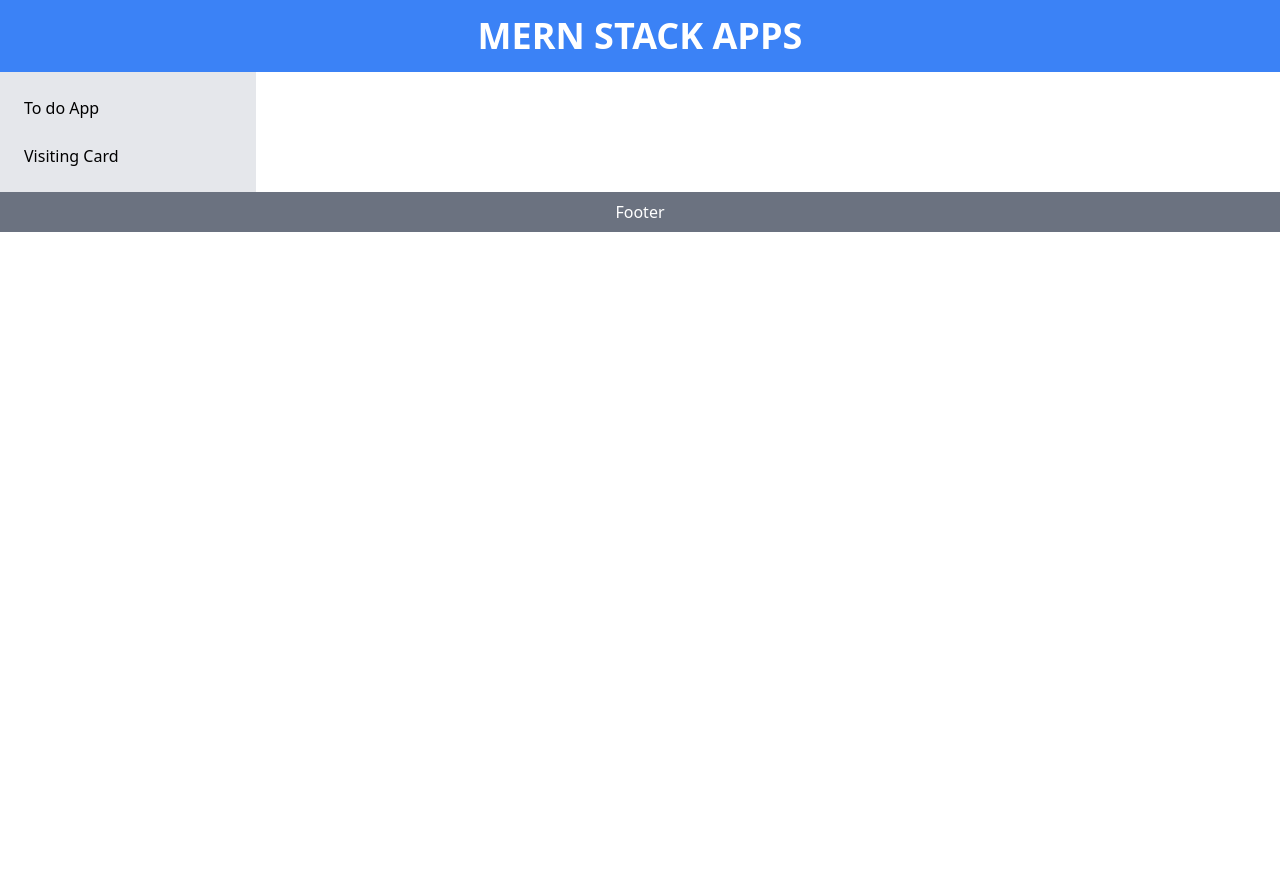
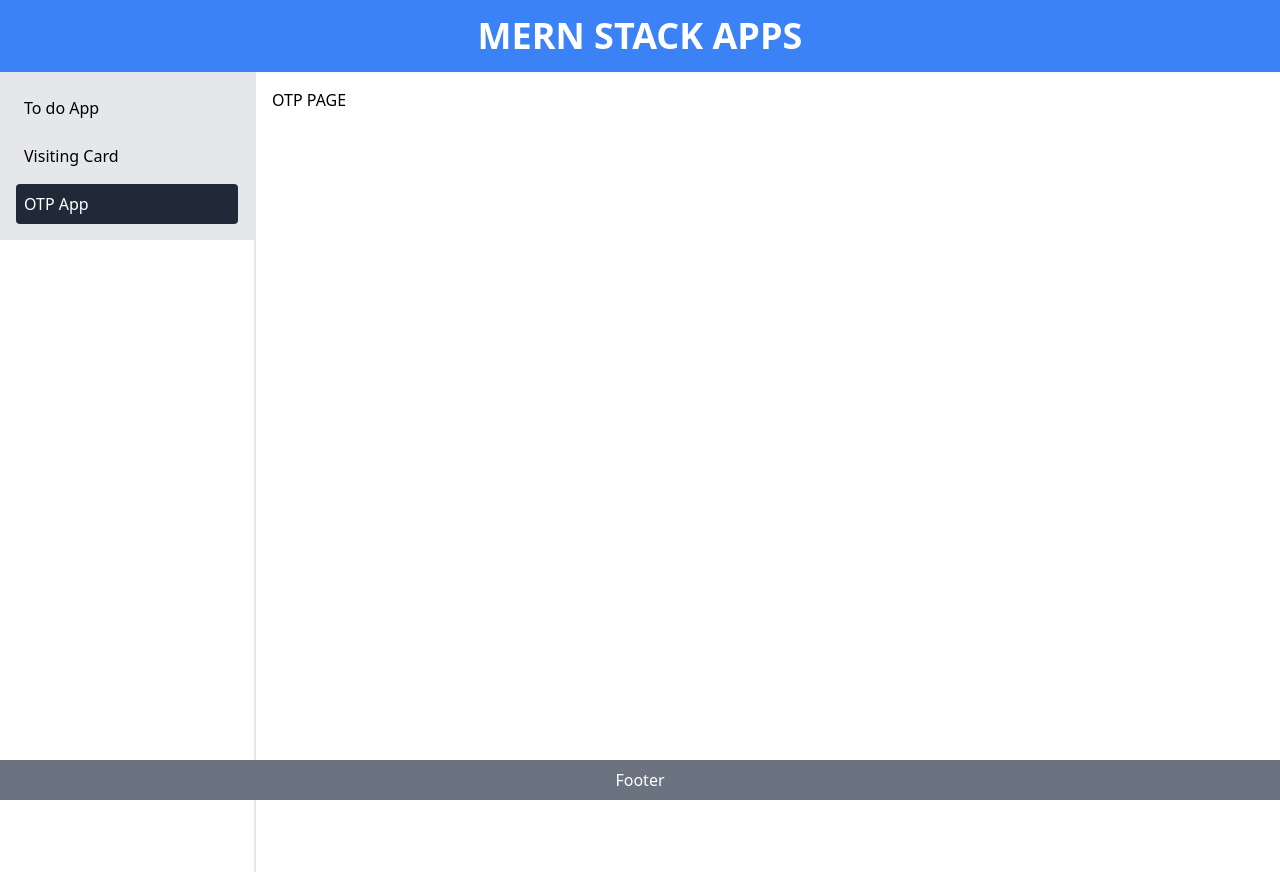
Before and after one commit to Jeyabalan/mern-stack-apps, a React (Create React App) app in the folder frontend/: page /otp-app in a window 1280 px wide. Before the commit the page ends 800 px from the top, so only its background shows below. Built offline with nearby package versions, Linux system fonts and the light colour scheme.

Commit message:
Introduce the OTP app

```diff
--- a/frontend/src/App.tsx
+++ b/frontend/src/App.tsx
@@ -9,6 +9,7 @@ import {
 } from "react-router-dom";
 import Todo from "./pages/todo-app/todo";
 import VisitingCard from "./pages/visiting-card";
+import OTPAppPage from "./pages/otp-app";
 
 function App() {
   return (
@@ -43,15 +44,18 @@ function App() {
               </ul>
             </nav>
           </menu>
-          <main className="flex-1 p-4 bg-white">
+          <main className="flex-1 p-4 bg-white h-screen">
             <Routes>
               <Route path="/" element={<Todo />} />
               <Route path="/visiting-card" element={<VisitingCard />} />
+              <Route path="/otp-app" element={<OTPAppPage />} />
             </Routes>
           </main>
         </section>
       </Router>
-      <footer className="bg-gray-500 text-white text-center p-2">Footer</footer>
+      <footer className="bg-gray-500 text-white text-center p-2 fixed bottom-0 w-full">
+        Footer
+      </footer>
     </div>
   );
 }
--- a/frontend/src/interfaces.ts
+++ b/frontend/src/interfaces.ts
@@ -5,6 +5,7 @@ export interface Task {
 }
 
 export interface Profile {
+  _id: string;
   name: string;
   email: string;
   phoneNumber: string;
--- /dev/null
+++ b/frontend/src/pages/otp-app/index.tsx
@@ -0,0 +1,7 @@
+import React from "react";
+
+const OTPAppPage = () => {
+  return <>OTP PAGE</>;
+};
+
+export default OTPAppPage;
--- a/frontend/src/pages/todo-app/todoList.tsx
+++ b/frontend/src/pages/todo-app/todoList.tsx
@@ -46,7 +46,7 @@ export default function TodoList({ taskList }: { taskList: Task[] }) {
           </tr>
         )}
         {tasks.map((task: Task, index: number) => (
-          <tr>
+          <tr key={task._id}>
             <td
               className={`border border-cyan-800 p-2 text-center ${
                 task.completed ? "line-through text-gray-400" : ""
--- a/frontend/src/pages/visiting-card/preview-card.tsx
+++ b/frontend/src/pages/visiting-card/preview-card.tsx
@@ -2,7 +2,7 @@ import React from "react";
 import { Profile } from "../../interfaces";
 
 const PreviewCard = ({ profiles }: { profiles: Profile[] }) => {
-  const bufferToBase64 = (buffer: any) => {
+  const bufferToBase64 = (buffer: { data: ArrayBufferLike }) => {
     const bytes = new Uint8Array(buffer.data);
     let binary = "";
     bytes.forEach((b) => (binary += String.fromCharCode(b)));
@@ -17,13 +17,16 @@ const PreviewCard = ({ profiles }: { profiles: Profile[] }) => {
         </p>
       )}
       {profiles.map((profile: Profile) => (
-        <div className="bg-white p-4 flex gap-2 w-[450px] border rounded shadow">
+        <div
+          key={profile._id}
+          className="bg-white p-4 flex gap-2 w-[450px] border rounded shadow"
+        >
           <img
             className="rounded shadow border"
             src={`data:${
               profile.imageId.img.contentType
             };base64,${bufferToBase64(profile.imageId.img.data)}`}
-            alt="Avathar Image"
+            alt={profile.name}
             width="100px"
           />
           <div className="flex flex-col">
@@ -37,6 +40,7 @@ const PreviewCard = ({ profiles }: { profiles: Profile[] }) => {
               <a
                 href={profile.linkedInProfile}
                 target="_blank"
+                rel="noopener noreferrer"
                 className="underline text-blue-600"
               >
                 {profile.linkedInProfile}
--- a/frontend/src/utils/constants.ts
+++ b/frontend/src/utils/constants.ts
@@ -1,4 +1,5 @@
 export const menus = [
   { name: "To do App", link: "/" },
   { name: "Visiting Card", link: "/visiting-card" },
+  { name: "OTP App", link: "/otp-app" },
 ];
```
Also changed, not shown: frontend/src/pages/todo-app/todo.scss (deleted).
